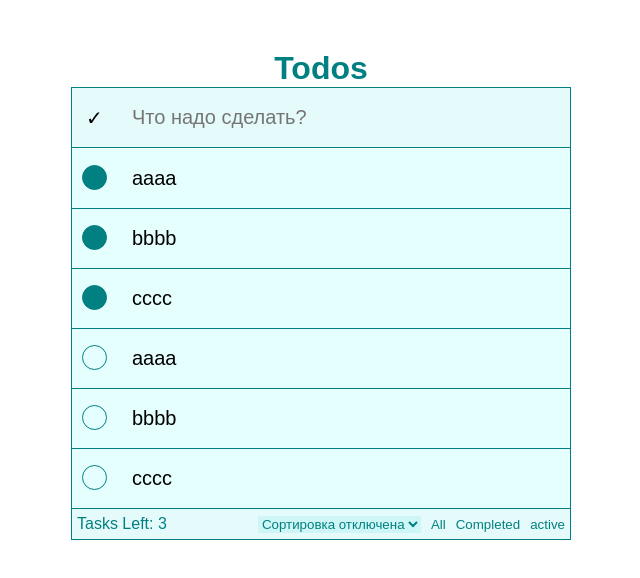
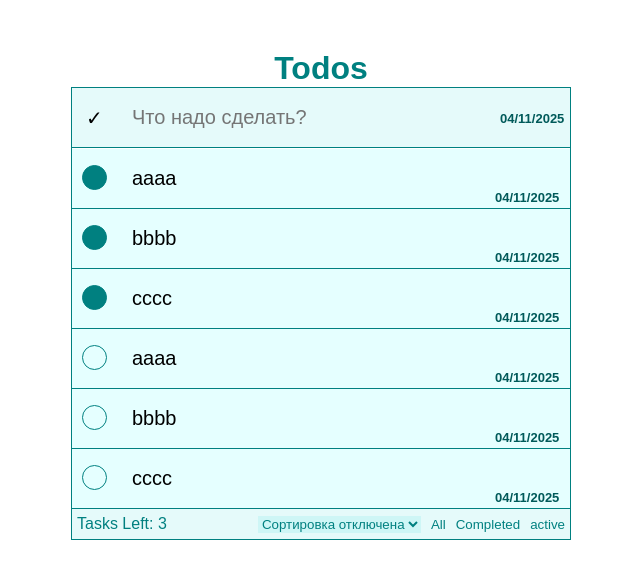
Before and after one commit to Cold-West/Todo, a React (Vite) app: page / in a window 1280 px wide. Shown: the top 578 px of the page, without its empty margins (319-959 px from the left). Built offline with nearby package versions, Linux system fonts and the light colour scheme.

Commit message:
LEARN-003-first

```diff
--- a/package.json
+++ b/package.json
@@ -11,6 +11,7 @@
   },
   "dependencies": {
     "react": "^19.0.0",
+    "react-datepicker": "^8.3.0",
     "react-dom": "^19.0.0"
   },
   "devDependencies": {
--- a/src/App.tsx
+++ b/src/App.tsx
@@ -35,9 +35,9 @@ export function App() {
     return todoTasks.filter((t) => t.check !== true).length;
   }, [todoTasks]);
 
-  const createNewTodo = useCallback((text: string) => {
+  const createNewTodo = useCallback((text: string, date: Date | null) => {
     setTodoTasks((prev) => {
-      return [...prev, { text, id: Date.now(), check: false }];
+      return [...prev, { text, id: Date.now(), check: false, date }];
     });
   }, []);
 
@@ -56,7 +56,7 @@ export function App() {
         }
 
         return task;
-      }),
+      })
     );
   }, []);
 
@@ -67,12 +67,9 @@ export function App() {
       setTodoTasks((prev) => prev.map((task) => ({ ...task, check: true })));
   }, [todoActiveCounter]);
 
-  const sortByName = useCallback(
-    (sort: SorterType) => {
-      setSorters(sort)
-    },
-    [],
-  );
+  const sortByName = useCallback((sort: SorterType) => {
+    setSorters(sort);
+  }, []);
   return (
     <>
       <h1>Todos</h1>
--- a/src/components/Header/TodoAppHeader.css
+++ b/src/components/Header/TodoAppHeader.css
@@ -5,6 +5,7 @@ header {
   height: 60px;
   align-items: center;
   margin-bottom: 1px;
+  background-color: rgba(0, 200, 200, 0.1);
 }
 .TodoAppCheckAll {
   border: 0;
@@ -26,9 +27,21 @@ form {
   height: 100%;
   padding-left: 60px;
   font-size: 20px;
-  background-color: rgba(0, 200, 200, 0.1);
+  background-color: rgba(0, 200, 200, 0);
 }
 .TodoAppInput:focus {
   background-color: rgba(0, 255, 200, 0.1);
   outline: 0;
 }
+.datePickerInput{
+  background-color: rgba(0, 255, 255, 0);
+  color: rgb(0, 90, 90);
+  font-size: 13px;
+  font-weight: 600;
+  border: none;
+  width: 70px;
+  cursor: pointer;
+}
+.datePickerInput:focus{
+  outline: 0;
+}
--- a/src/components/Header/TodoAppHeader.tsx
+++ b/src/components/Header/TodoAppHeader.tsx
@@ -1,8 +1,9 @@
 import { useState } from "react";
 import "./TodoAppHeader.css";
-
+import "react-datepicker/dist/react-datepicker.css";
+import DatePicker from "react-datepicker";
 type TodoHeaderProps = {
-  create: (text: string) => void;
+  create: (text: string, date: Date | null) => void;
   check: () => void;
 };
 
@@ -10,12 +11,14 @@ export const TodoAppHeader = (props: TodoHeaderProps) => {
   const { create, check } = props;
 
   const [todoText, setTodoText] = useState("");
+  const [startDate, setStartDate] = useState<Date | null>(new Date());
 
   const onSubmit = (e: React.FormEvent) => {
     e.preventDefault();
     if (todoText !== "") {
-      create(todoText);
+      create(todoText, startDate);
       setTodoText("");
+      setStartDate(new Date());
     } else alert("поле не может быть пустым");
   };
   return (
@@ -32,6 +35,12 @@ export const TodoAppHeader = (props: TodoHeaderProps) => {
           onChange={(e) => setTodoText(e.target.value)}
         />
       </form>
+      <DatePicker
+        closeOnScroll={(e) => e.target === document}
+        className="datePickerInput"
+        selected={startDate}
+        onChange={(date) => setStartDate(date)}
+      />
     </header>
   );
 };
--- a/src/components/TodoAppTask/TodoAppTask.css
+++ b/src/components/TodoAppTask/TodoAppTask.css
@@ -20,16 +20,38 @@
 .TodoAppBoxCheck:checked {
   background-color: teal;
 }
+.rightSide{
+  display: flex;
+  flex-direction: column;
+  margin-left: auto;
+  margin-right: 5px;
+  height: 100%;
+}
 .TodoAppBoxDelete {
-  margin-right: 5px;
   margin-left: auto;
+  width: 20px;
+  height: 60%;
   background: 0;
   border: 0;
   color: red;
   font-size: 25px;
   cursor: pointer;
   opacity: 0;
+  float: right;
+  padding-bottom: 10px;
 }
 .TodoAppBox:hover .TodoAppBoxDelete {
   opacity: 1;
 }
+.datePickerInput{
+  background-color: rgba(0, 255, 255, 0);
+  color: rgb(0, 90, 90);
+  font-size: 13px;
+  font-weight: 600;
+  border: none;
+  width: 70px;
+  cursor: pointer;
+}
+.datePickerInput:focus{
+  outline: 0;
+}
--- a/src/components/TodoAppTask/TodoAppTask.tsx
+++ b/src/components/TodoAppTask/TodoAppTask.tsx
@@ -1,5 +1,8 @@
 import "./TodoAppTask.css";
 import { TaskType } from "../../types";
+import DatePicker from "react-datepicker";
+import { useState } from "react";
+import "react-datepicker/dist/react-datepicker.css";
 type TodoAppTaskProps = {
   task: TaskType;
   remove: () => void;
@@ -8,6 +11,7 @@ type TodoAppTaskProps = {
 
 export const TodoAppTask = (props: TodoAppTaskProps) => {
   const { task, remove, onCheckClicked } = props;
+  const [startDate, setStartDate] = useState<Date | null>(task.date);
   return (
     <div className="TodoAppBox">
       <input
@@ -17,9 +21,17 @@ export const TodoAppTask = (props: TodoAppTaskProps) => {
         onChange={onCheckClicked}
       />
       <span>{task.text}</span>
-      <button className="TodoAppBoxDelete" onClick={remove}>
-        ×
-      </button>
+      <div className="rightSide">
+        <button className="TodoAppBoxDelete" onClick={remove}>
+          ×
+        </button>
+        <DatePicker
+          closeOnScroll={(e) => e.target === document}
+          className="datePickerInput"
+          selected={startDate}
+          onChange={(date) => setStartDate(date)}
+        />
+      </div>
     </div>
   );
 };
--- a/src/todoListDefault.ts
+++ b/src/todoListDefault.ts
@@ -1,10 +1,10 @@
 import { TaskType } from "./types";
 
 export const todoListDefault: TaskType[] = [
-  { text: "aaaa", id: 1, check: true },
-  { text: "bbbb", id: 2, check: true },
-  { text: "cccc", id: 3, check: true },
-  { text: "aaaa", id: 4, check: false },
-  { text: "bbbb", id: 5, check: false },
-  { text: "cccc", id: 6, check: false },
+  { text: "aaaa", id: 1, check: true, date: new Date() },
+  { text: "bbbb", id: 2, check: true, date: new Date() },
+  { text: "cccc", id: 3, check: true, date: new Date() },
+  { text: "aaaa", id: 4, check: false, date: new Date() },
+  { text: "bbbb", id: 5, check: false, date: new Date() },
+  { text: "cccc", id: 6, check: false, date: new Date() },
 ];
--- a/src/types.ts
+++ b/src/types.ts
@@ -2,6 +2,7 @@ export type TaskType = {
   text: string;
   id: number;
   check: boolean;
+  date: Date | null
 };
 
 export enum FilterType {
```
Also changed, not shown: 1 other file (tests, documents, lock files or other folders).
